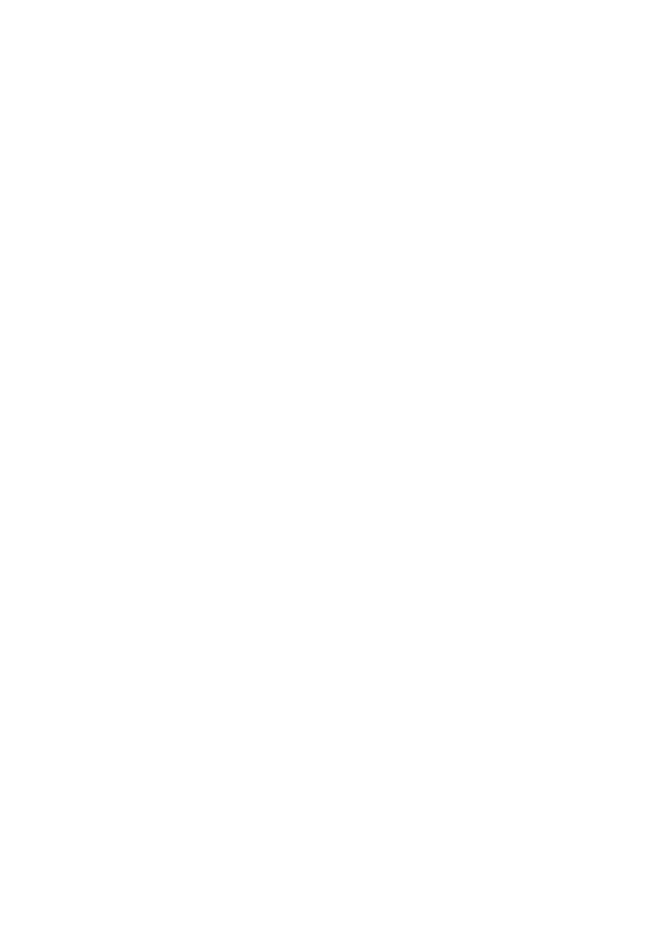
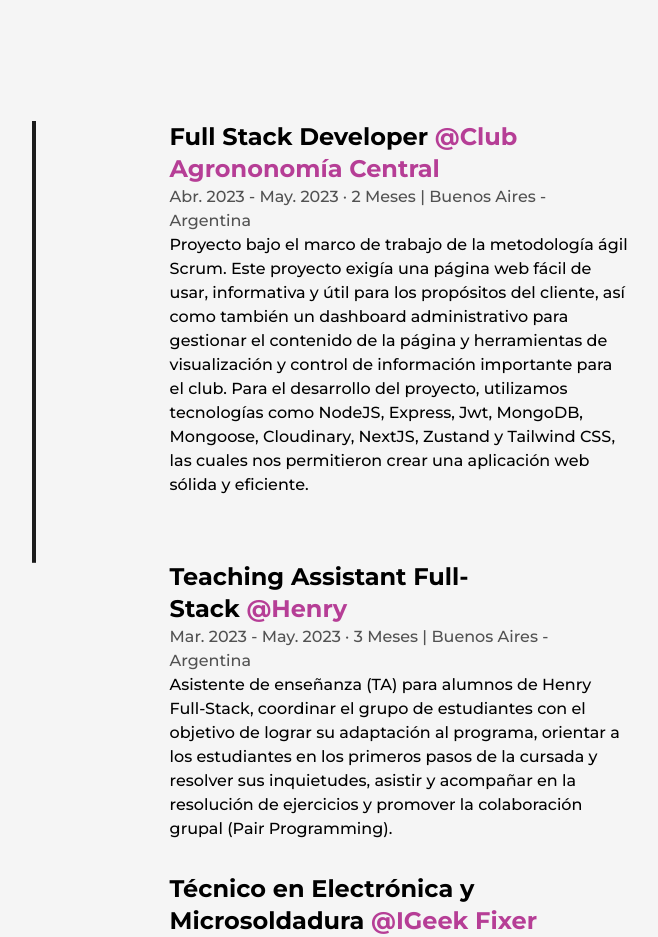
Before and after one commit to ARGEEK1/Portfolio, a Next.js app: page /about in a window 1280 px wide. Shown: the part 2395-3332 px from the top of the page, without its empty margins (256-914 px from the left). Before the commit the page ends 2230 px from the top, so only its background shows below. Built offline with nearby package versions, Linux system fonts and the light colour scheme.

Commit message:
[ADD]  experience in about me

```diff
--- /dev/null
+++ b/src/components/Experience.js
@@ -0,0 +1,80 @@
+import { motion, useScroll } from "framer-motion";
+import React, { useRef } from "react";
+
+const Details = ({ position, company, companyLink, time, address, work }) => {
+  return (
+    <li className="my-8 first:mt-0 last:mt-0 w-[60%] mx-auto flex flex-col items-center justify-between">
+      <div>
+        <h3 className="capitalalize font-bold text-2xl">
+          {position}&nbsp;
+          <a
+            href={companyLink}
+            target="_blank"
+            className="text-primary capitalize"
+          >
+            @{company}
+          </a>
+        </h3>
+        <span className="capitalize font-medium text-dark/75">
+          {time} | {address}
+        </span>
+        <p className="font-medium w-full">{work}</p>
+      </div>
+    </li>
+  );
+};
+
+const Experience = () => {
+  const ref = useRef(null);
+
+  const { scrollYProgress } = useScroll({
+    target: ref,
+    offset: ["start end", "center start"],
+  });
+
+  return (
+    <div className="my-64">
+      <h2 className="font-bold text-8xl mb-32 w-full text-center">
+        Experiencia
+      </h2>
+
+      <div ref={ref} className="w-[75%] mx-auto relative">
+        <motion.div
+          style={{ scaleY: scrollYProgress }}
+          className="absolute left-8 top-0 w-[4px] h-full bg-dark origin-top"
+        />
+
+        <ul className="w-full flex flex-col items-start justify-between ml-4">
+          <Details
+            position="Full Stack Developer"
+            company="Club Agrononomía central"
+            companyLink="https://www.agronomiacentral.com/"
+            time="abr. 2023 - may. 2023 · 2 meses"
+            address="Buenos Aires - Argentina"
+            work="Proyecto bajo el marco de trabajo de la metodología ágil Scrum. Este proyecto exigía una página web fácil de usar, informativa y útil para los propósitos del cliente, así como también un dashboard administrativo para gestionar el contenido de la página y herramientas de visualización y control de información importante para el club. Para el desarrollo del proyecto, utilizamos tecnologías como NodeJS, Express, Jwt, MongoDB, Mongoose, Cloudinary, NextJS, Zustand y Tailwind CSS, las cuales nos permitieron crear una aplicación web sólida y eficiente."
+          />
+
+          <Details
+            position="Teaching Assistant Full-Stack"
+            company="Henry"
+            companyLink="https://www.soyhenry.com/"
+            time="mar. 2023 - may. 2023 · 3 meses"
+            address="Buenos Aires - Argentina"
+            work="Asistente de enseñanza (TA) para alumnos de Henry Full-Stack, coordinar el grupo de estudiantes con el objetivo de lograr su adaptación al programa, orientar a los estudiantes en los primeros pasos de la cursada y resolver sus inquietudes, asistir y acompañar en la resolución de ejercicios y promover la colaboración grupal (Pair Programming)."
+          />
+
+          <Details
+            position="Técnico en Electrónica y Microsoldadura"
+            company="iGeek Fixer"
+            companyLink="https://www.agronomiacentral.com/"
+            time="2019 - 2022 · 3 años"
+            address="Región Metropolitana de Santiago - Chile"
+            work=" Diagnóstico y reparación de placas electrónicas, mantenimiento de equipos móviles, entre otros. Diagnóstico y reparación de fallas en componentes electrónicos de placas, como circuitos integrados, resistencias, capacitores y transistores. Manejo y cuidado adecuado de herramientas y equipos de trabajo, como estaciones de soldadura, microscopio, osciloscopios y multímetros entre otros.• Diagnóstico y reparación de placas electrónicas, mantenimiento de equipos móviles, entre otros. • Diagnóstico y reparación de fallas en componentes electrónicos de placas, como circuitos integrados, resistencias, capacitores y transistores. • Manejo y cuidado adecuado de herramientas y equipos de trabajo, como estaciones de soldadura, microscopio, osciloscopios y multímetros entre otros."
+          />
+        </ul>
+      </div>
+    </div>
+  );
+};
+
+export default Experience;
--- a/src/components/Icons.js
+++ b/src/components/Icons.js
@@ -39,21 +39,18 @@
 export const LinkArrow = ({ className, ...rest }) => (
   <svg
     xmlns="http://www.w3.org/2000/svg"
-    width={20}
-    height={20}
-    viewBox="0 0 24 24"
-    className={`w-full h-auto ${className}`}
+    width={24}
+    height={24}
     {...rest}
+    className={`h-auto ${className}`}
   >
-    <path fill="none" d="M0 0h24v24H0z" />
-    <path
-      fill="none"
-      stroke="currentColor"
-      strokeLinecap="round"
-      strokeLinejoin="round"
-      strokeWidth={2}
-      d="M11 7H6a2 2 0 0 0-2 2v9a2 2 0 0 0 2 2h9a2 2 0 0 0 2-2v-5m-7 1L20 4m-5 0h5v5"
-    />
+    <g fill="none">
+      <path d="M24 0v24H0V0h24ZM12.593 23.258l-.011.002-.071.035-.02.004-.014-.004-.071-.035c-.01-.004-.019-.001-.024.005l-.004.01-.017.428.005.02.01.013.104.074.015.004.012-.004.104-.074.012-.016.004-.017-.017-.427c-.002-.01-.009-.017-.017-.018Zm.265-.113-.013.002-.185.093-.01.01-.003.011.018.43.005.012.008.007.201.093c.012.004.023 0 .029-.008l.004-.014-.034-.614c-.003-.012-.01-.02-.02-.022Zm-.715.002a.023.023 0 0 0-.027.006l-.006.014-.034.614c0 .012.007.02.017.024l.015-.002.201-.093.01-.008.004-.011.017-.43-.003-.012-.01-.01-.184-.092Z" />
+      <path
+        fill="currentColor"
+        d="M8 5v2H5v13h14V7h-3V5h3a2 2 0 0 1 2 2v13a2 2 0 0 1-2 2H5a2 2 0 0 1-2-2V7a2 2 0 0 1 2-2h3Zm4-3a1 1 0 0 1 1 1v10.828L14.828 12a1 1 0 1 1 1.415 1.414l-3.36 3.359a1.25 1.25 0 0 1-1.767 0l-3.359-3.359A1 1 0 1 1 9.172 12L11 13.828V3a1 1 0 0 1 1-1Z"
+      />
+    </g>
   </svg>
 );
 
--- a/src/components/Skills.js
+++ b/src/components/Skills.js
@@ -24,6 +24,7 @@
       initial={{ x: 0, y: 0 }}
       whileInView={{ x: x, y: y }}
       transition={{ duration: 1.5 }}
+      viewport={{ once: true }}
     >
       <div className="mr-1">{icon}</div>
       {name}
@@ -51,7 +52,7 @@
         <Skill icon={<ReactIcon />} name="ReactJS" x="0vw" y="10vw" />
         <Skill icon={<NextJsIcon />} name="NextJS" x="-20vw" y="-15vw" />
         <Skill icon={<ReduxIcon />} name="Redux" x="15vw" y="-12vw" />
-        <Skill icon={<NodeIcon />} name="NodeJS" x="32vw" y="-5vw" />
+        <Skill icon={<NodeIcon className={"w-6 h-6"}/>} name="NodeJS" x="32vw" y="-5vw" />
         <Skill icon={<ExpressJsIcon />} name="ExpressJS" x="0vw" y="-22vw" />
         <Skill icon={<MongoDbIcon />} name="MongoBD" x="-5vw" y="-10vw" />
         <Skill
--- a/src/pages/about.js
+++ b/src/pages/about.js
@@ -6,6 +6,7 @@
 import profilePic from "../../public/images/profile/developer-pic-2.jpg";
 import { useInView, useMotionValue, useSpring } from "framer-motion";
 import Skills from "@/components/Skills";
+import Experience from "@/components/Experience";
 
 const AnimatedNumbers = ({ value }) => {
   const ref = useRef(null);
@@ -108,6 +109,7 @@
             </div>
           </div>
           <Skills />
+          <Experience />
         </Layout>
       </main>
     </>
--- a/src/pages/index.js
+++ b/src/pages/index.js
@@ -47,7 +47,7 @@
                   download={true}
                 >
                   Descargar CV
-                  <LinkArrow className={"w-6 ml-1"} />
+                  <LinkArrow className={"w-6 ml-2"} />
                 </Link>
                 <Link
                   href="mailto:antonio198889@gmail.com"
```
